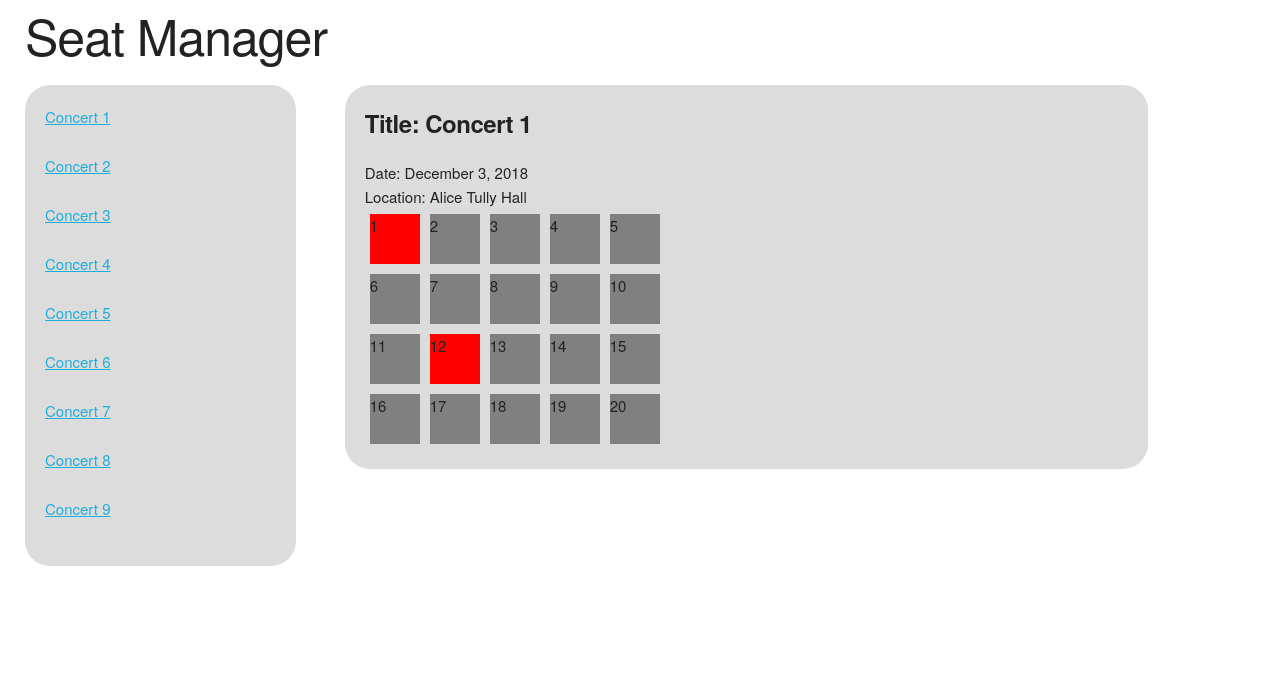
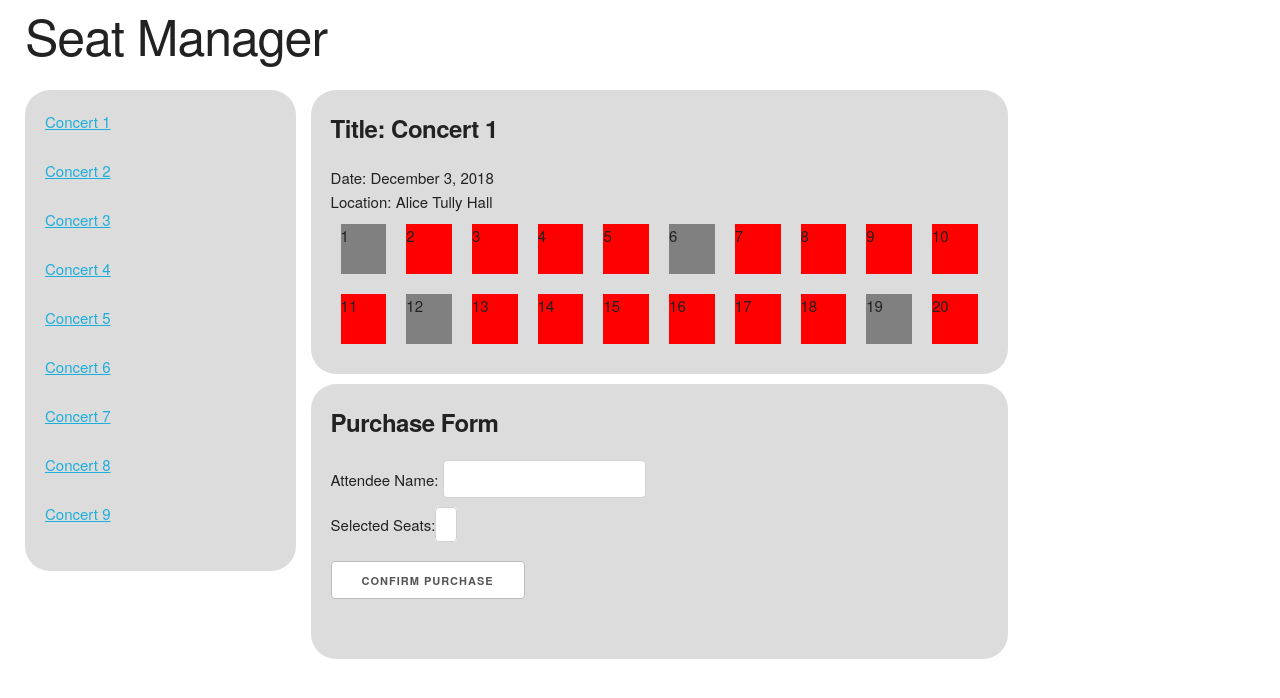
Before and after one commit to christafaa/react-seat-app, a React (Create React App) app: page / in a window 1280 px wide. Shown: the top 698 px of the page. Built offline with nearby package versions, Linux system fonts and the light colour scheme.

Commit message:
create purchase form

```diff
--- /dev/null
+++ b/src/components/PurchaseForm.js
@@ -0,0 +1,32 @@
+import React, { Component } from 'react';
+
+export default class PurchaseForm extends Component {
+
+  state = {
+    attendee: "",
+    seats: []
+  }
+
+  handleOnChange = event => {
+    this.setState({
+      attendee: event.target.value
+    })
+  }
+
+  renderSelection = () => {
+    return this.state.seats.join(", ")
+  }
+
+  render() {
+    return (
+      <div className="seven columns">
+        <h5><strong>Purchase Form</strong></h5>
+        <form>
+          Attendee Name: <input type="text" value={this.state.attendee} onChange={this.handleOnChange} /><br/>
+          Selected Seats: <span className="selected-seats">{this.renderSelection()}</span><br/><br/>
+          <input type="submit" value="Confirm Purchase" />
+        </form>
+      </div>
+    )
+  }
+}
--- a/src/components/Seat.js
+++ b/src/components/Seat.js
@@ -3,7 +3,7 @@ import React, { Component } from 'react';
 export default class Seat extends Component {
 
   checkAvailability = () => {
-    return this.props.seat.attendee_id ? "seat available" : "seat unavailable"
+    return this.props.seat.attendee_id ? "seat unavailable" : "seat available"
   }
 
   render() {
--- a/src/components/SeatMap.js
+++ b/src/components/SeatMap.js
@@ -1,5 +1,6 @@
 import React, { Component } from 'react';
 import Row from './Row';
+import PurchaseForm from './PurchaseForm';
 
 export default class SeatMap extends Component {
 
@@ -7,19 +8,22 @@ export default class SeatMap extends Component {
     const rows = []
     const seats = this.props.concert.seats
     while (seats.length > 1) {
-      rows.push(<Row seats={seats.splice(0, 5)} />)
+      rows.push(<Row seats={seats.splice(0, 10)} />)
     }
     return rows
   }
 
   render() {
     return (
-      <div className="eight columns">
-        <h5><strong>Title: {this.props.concert.title}</strong></h5>
-        Date: {this.props.concert.date}<br/>
-        Location: {this.props.concert.venue}<br/>
-        {this.createRows()}
-      </div>
+      <React.Fragment>
+        <div className="seven columns">
+          <h5><strong>Title: {this.props.concert.title}</strong></h5>
+          Date: {this.props.concert.date}<br/>
+          Location: {this.props.concert.venue}<br/>
+          {this.createRows()}
+        </div>
+        <PurchaseForm />
+      </React.Fragment>
     )
   }
 }
--- a/src/containers/ConcertsContainer.js
+++ b/src/containers/ConcertsContainer.js
@@ -17,9 +17,9 @@ export default class ConcertsContainer extends Component {
           attendees: [],
           seats: [
             {number: 1, attendee_id: 3}, {number: 2, attendee_id: null}, {number: 3, attendee_id: null}, {number: 4, attendee_id: null}, {number: 5, attendee_id: null},
-            {number: 6, attendee_id: null}, {number: 7, attendee_id: null}, {number: 8, attendee_id: null}, {number: 9, attendee_id: null}, {number: 10, attendee_id: null},
+            {number: 6, attendee_id: 6}, {number: 7, attendee_id: null}, {number: 8, attendee_id: null}, {number: 9, attendee_id: null}, {number: 10, attendee_id: null},
             {number: 11, attendee_id: null}, {number: 12, attendee_id: 4}, {number: 13, attendee_id: null}, {number: 14, attendee_id: null}, {number: 15, attendee_id: null},
-            {number: 16, attendee_id: null}, {number: 17, attendee_id: null}, {number: 18, attendee_id: null}, {number: 19, attendee_id: null}, {number: 20, attendee_id: null}
+            {number: 16, attendee_id: null}, {number: 17, attendee_id: null}, {number: 18, attendee_id: null}, {number: 19, attendee_id: 8}, {number: 20, attendee_id: null}
           ]
         },
         {title: "Concert 2"},
@@ -43,11 +43,9 @@ export default class ConcertsContainer extends Component {
   render() {
     return (
       <React.Fragment>
-        <span>
-          <div className="three columns">
-            {this.renderConcerts()}
-          </div>
-        </span>
+        <div className="three columns">
+          {this.renderConcerts()}
+        </div>
         <SeatMap concert={this.state.concerts[0]}/>
       </React.Fragment>
     )
--- a/src/css/App.css
+++ b/src/css/App.css
@@ -36,12 +36,14 @@
   background-color: #DCDCDC;
   border-radius: 25px;
   padding: 20px;
+  margin: 5px 10px 0px 0px;
 }
 
-.eight.columns  {
+.seven.columns  {
   background-color: #DCDCDC;
   border-radius: 25px;
   padding: 20px;
+  margin: 5px;
 }
 
 .available {
@@ -60,5 +62,15 @@
 .seat {
   height: 50px;
   width: 50px;
-  margin: 5px;
+  margin: 10px;
 }
+
+.selected-seats {
+  height: 38px;
+  padding: 6px 10px; /* The 6px vertically centers text on FF, ignored by Webkit */
+  background-color: #fff;
+  border: 1px solid #D1D1D1;
+  border-radius: 4px;
+  box-shadow: none;
+  box-sizing: border-box;
+}
--- a/src/css/skeleton.css
+++ b/src/css/skeleton.css
@@ -182,7 +182,7 @@ input[type="button"] {
   text-transform: uppercase;
   text-decoration: none;
   white-space: nowrap;
-  background-color: transparent;
+  background-color: white;
   border-radius: 4px;
   border: 1px solid #bbb;
   cursor: pointer;
```
